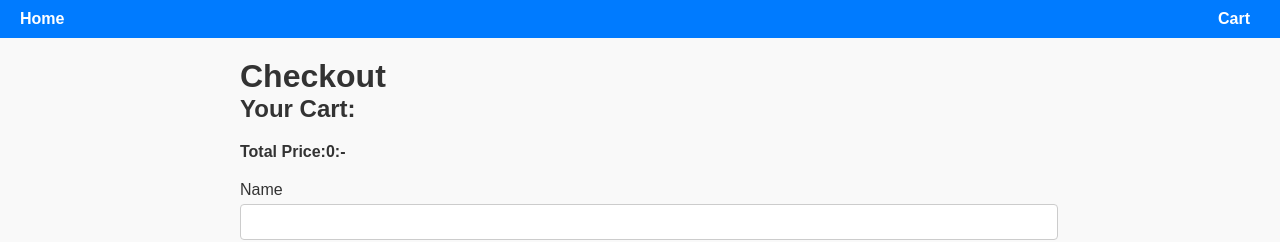
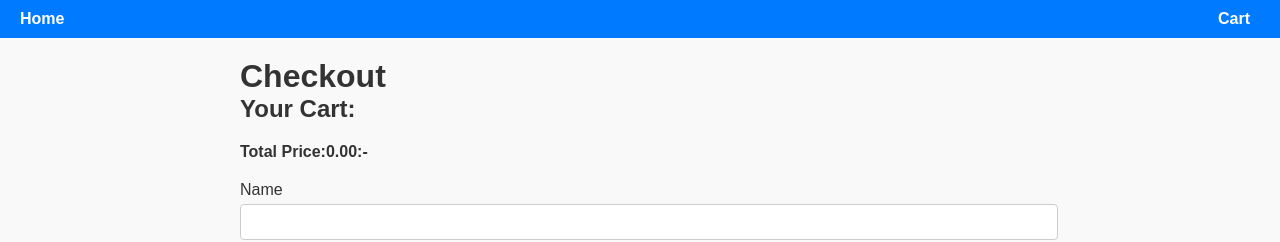
Before and after one commit to jesperkling/webshop-app, a React (Vite) app: page /checkout in a window 1280 px wide. Shown: the top 242 px of the page. Built offline with nearby package versions, Linux system fonts and the light colour scheme.

Commit message:
Limited total price to two decimals in cart summary

```diff
--- a/src/contexts/CartContext.jsx
+++ b/src/contexts/CartContext.jsx
@@ -46,7 +46,9 @@ export const CartProvider = ({ children }) => {
   };
 
   const calculateTotalPrice = () => {
-    return cart.reduce((sum, item) => sum + item.price * item.quantity, 0);
+    return cart
+      .reduce((sum, item) => sum + item.price * item.quantity, 0)
+      .toFixed(2);
   };
 
   return (
```
